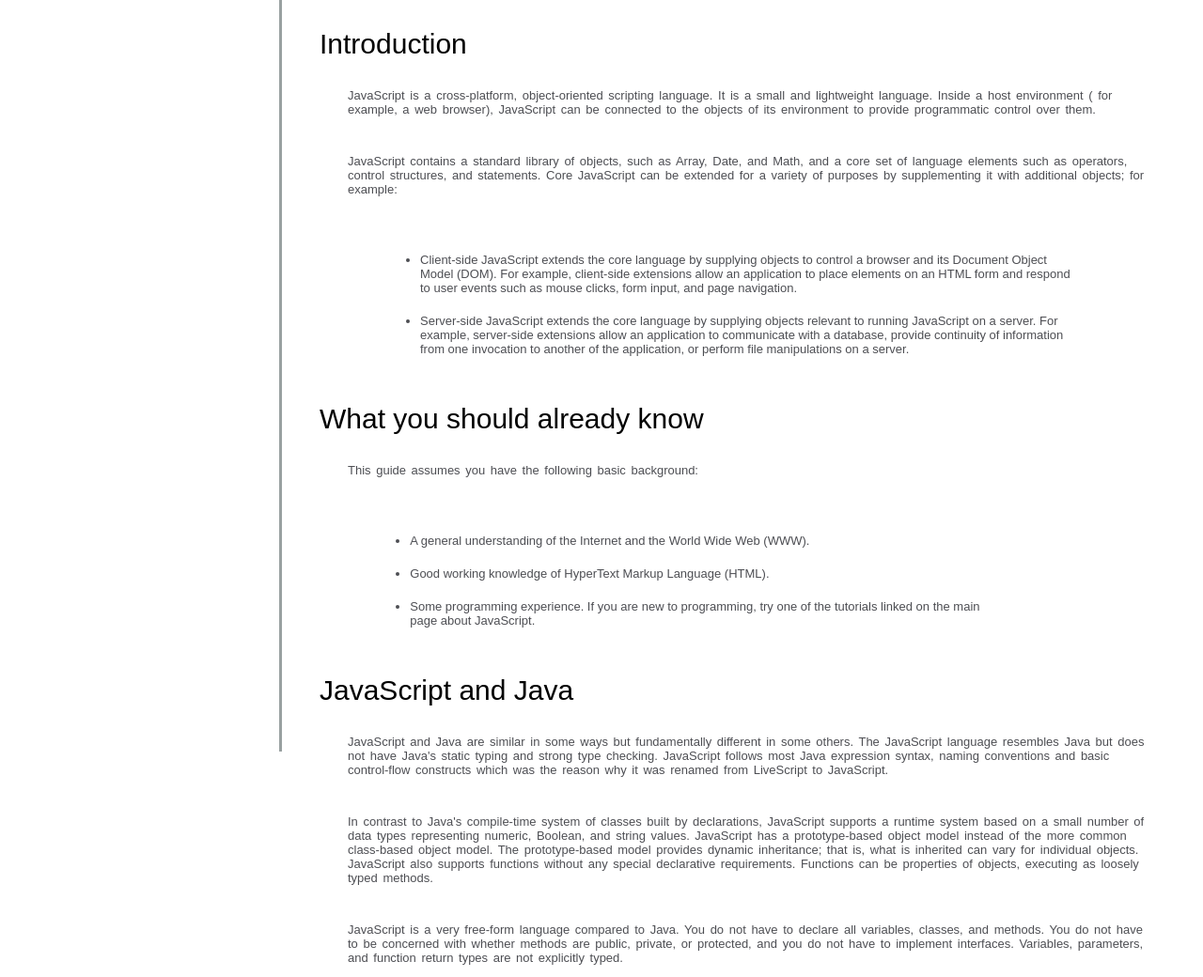
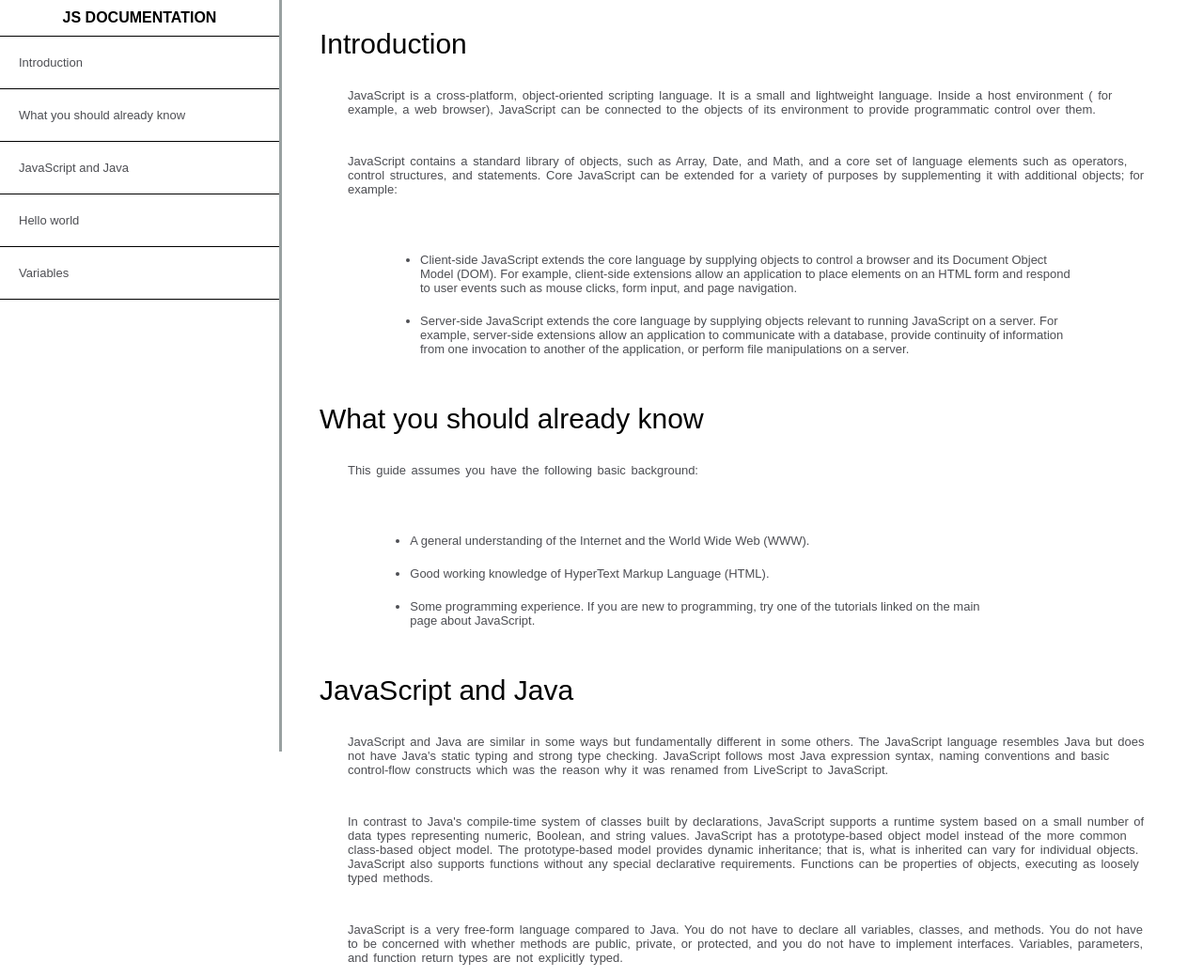
Before and after one commit to Kashif-Saleem-Ghuman/Trial-2, a plain HTML site: page index.html in a window 1280 px wide. Shown: the top 1040 px of the page at 94% size. Drawn offline with Linux system fonts and the light colour scheme.

Commit message:
Nav style added by kashif

```diff
--- a/css/style.css
+++ b/css/style.css
@@ -6,6 +6,9 @@
     font-size: small;
 }
 #nav-bar {
+    display: flex;
+    align-items: center;
+    flex-direction: column;
     position: fixed;
     min-width: 290px;
     top: 0px;
@@ -61,3 +64,23 @@ code {
     margin: 20px;
     padding: 20px;
 }
+#nav-bar header{
+font-size: 1.25vw;
+text-align: center;
+font-weight: bold;
+padding: 10px;
+border-bottom: 1px solid black ;
+width: 100%;
+}
+#nav-bar ul,#nav-bar a{
+list-style: none;
+color: #4d4e53;
+text-decoration: none;
+width: 100%;
+}
+#nav-bar li{
+    border-bottom: 1px solid black;
+    padding: 20px;
+    width: 100%;
+
+}
--- a/index.html
+++ b/index.html
@@ -9,6 +9,24 @@
   <body>
     <!-- <script src="https://cdn.freecodecamp.org/testable-projects-fcc/v1/bundle.js"></script> -->
     <nav id="nav-bar">
+      <header>JS DOCUMENTATION</header>
+      <ul>
+        <li>
+          <a href="#introduction">Introduction</a>
+        </li>
+        <li>
+          <a href="#what-you-should-already-know">What you should already know</a>
+        </li>
+        <li>
+          <a href="#javascipt-and-java">JavaScript and Java</a>
+        </li>
+        <li>
+          <a href="#hello-world">Hello world</a>
+        </li>
+        <li>
+          <a href="#variables">Variables</a>
+        </li>
+      </ul>
 
     </nav>
 
```
